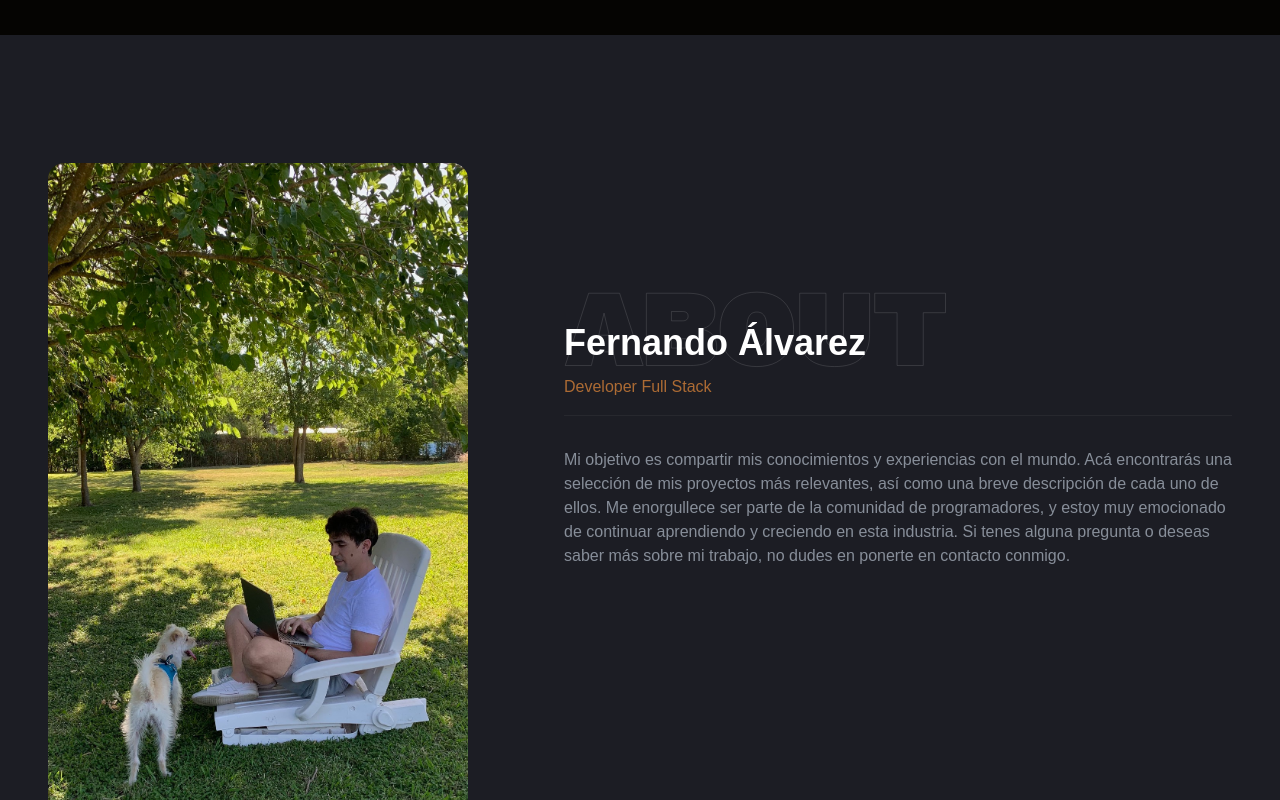
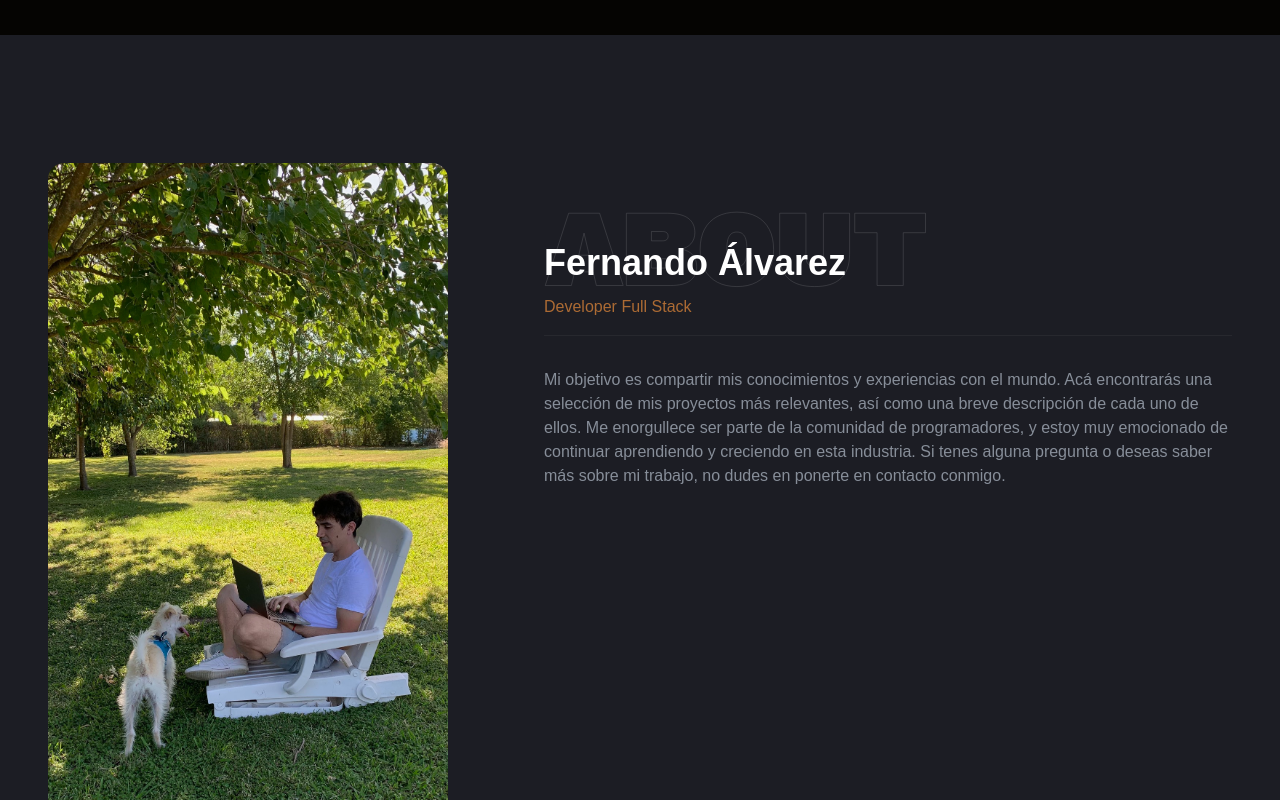
Before and after one commit to AlvarezFer/PortfolioNew, a React (Create React App) app: page / in a window 1280 px wide. Shown: the part 645-1445 px from the top of the page. Built offline with nearby package versions, Linux system fonts and the light colour scheme; a web font is replaced by a local one.

Commit message:
Se agrego funcionalidad

```diff
--- a/src/components/About.js
+++ b/src/components/About.js
@@ -8,12 +8,12 @@ const About = () => {
       <div className="container mx-auto">
         <div className="flex flex-col xl:flex-row gap-24">
           <img
-            className="object-cover h-full w-[420px] md:mx-auto lg:mx-0 rounded-2xl"
+            className="object-cover h-full w-[400px] md:mx-auto lg:mx-0 rounded-2xl"
             src={Image}
             alt=""
           />
           <div className="flex flex-col items-center text-center lg:items-start lg:text-left">
-            <div className="flex flex-col" style={{ marginTop: "160px" }}>
+            <div className="flex flex-col" style={{ marginTop: "80px" }}>
               <h2
                 className="text-3xl lg:text-4xl font-medium lg:font-extrabold mb-3 before:content-about relative before:absolute before:opacity-40 before:-top-[2rem] before:hidden before:lg:block"
                 style={{ fontFamily: "Ubuntu, sans-serif" }}
```
